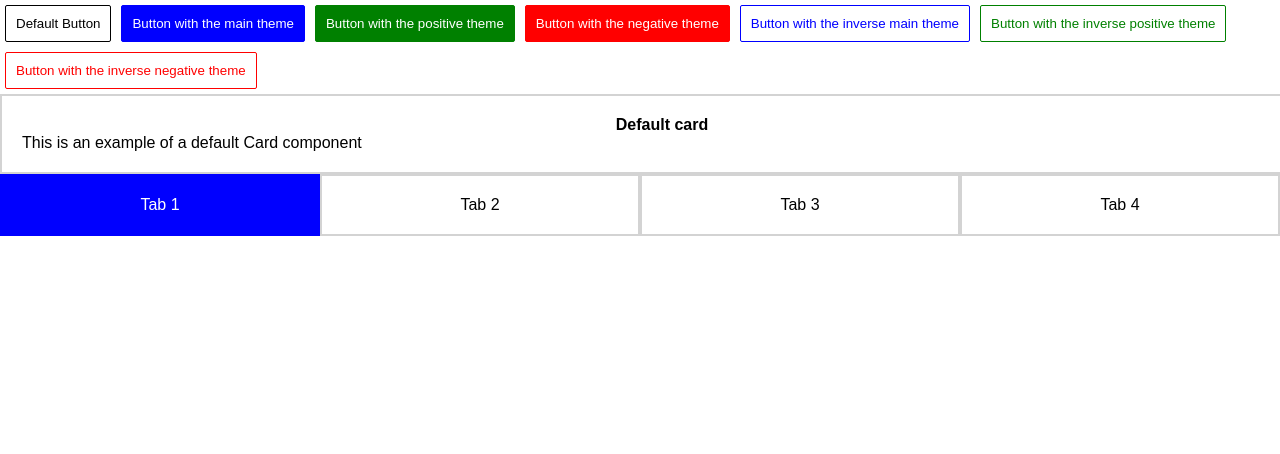
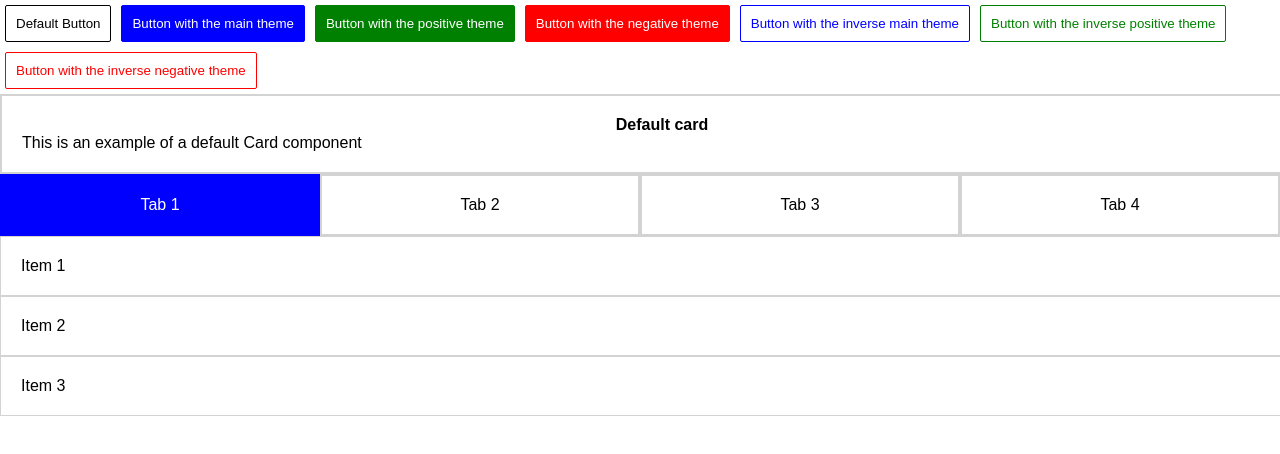
Before and after one commit to matthewbdaly/spectrum, a React app: page / in a window 1280 px wide. Shown: the top 454 px of the page. Built offline with nearby package versions, Linux system fonts and the light colour scheme.

Commit message:
Styled the list views

```diff
--- a/src/App.js
+++ b/src/App.js
@@ -3,6 +3,8 @@ import Button from './Button';
 import Card from './Card';
 import TabBar from './TabBar';
 import TabBarItem from './TabBarItem';
+import ListView from './ListView';
+import ListViewItem from './ListViewItem';
 import './App.scss';
 
 class App extends Component {
@@ -23,6 +25,11 @@ class App extends Component {
           <TabBarItem>Tab 3</TabBarItem>
           <TabBarItem>Tab 4</TabBarItem>
         </TabBar>
+        <ListView>
+          <ListViewItem>Item 1</ListViewItem>
+          <ListViewItem>Item 2</ListViewItem>
+          <ListViewItem>Item 3</ListViewItem>
+        </ListView>
       </div>
     );
   }
--- a/src/ListView.scss
+++ b/src/ListView.scss
@@ -0,0 +1,7 @@
+ul.listview {
+    list-style-type: none;
+    width: 100%;
+    margin: 0;
+    border: 0;
+    padding: 0;
+}
--- a/src/ListViewItem.scss
+++ b/src/ListViewItem.scss
@@ -0,0 +1,5 @@
+li.listview-item {
+    width: 100%;
+    border: 1px solid lightgray;
+    padding: 20px;
+}
```
